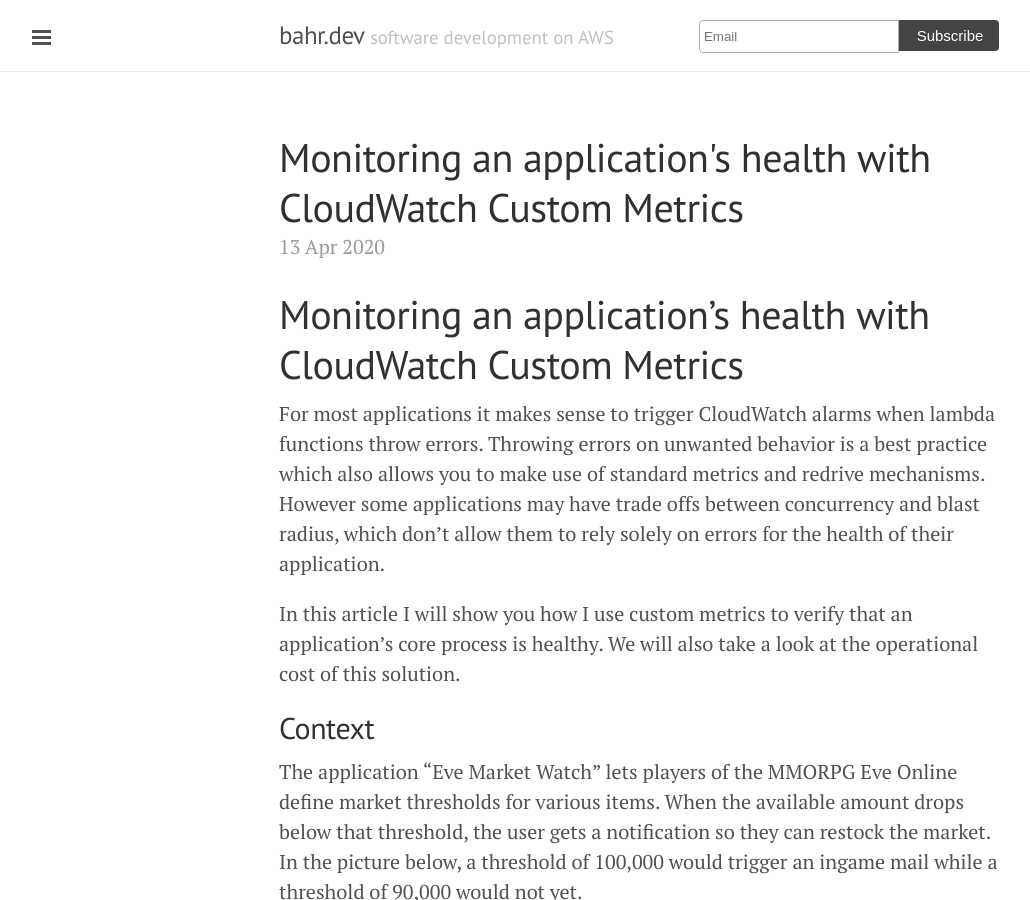
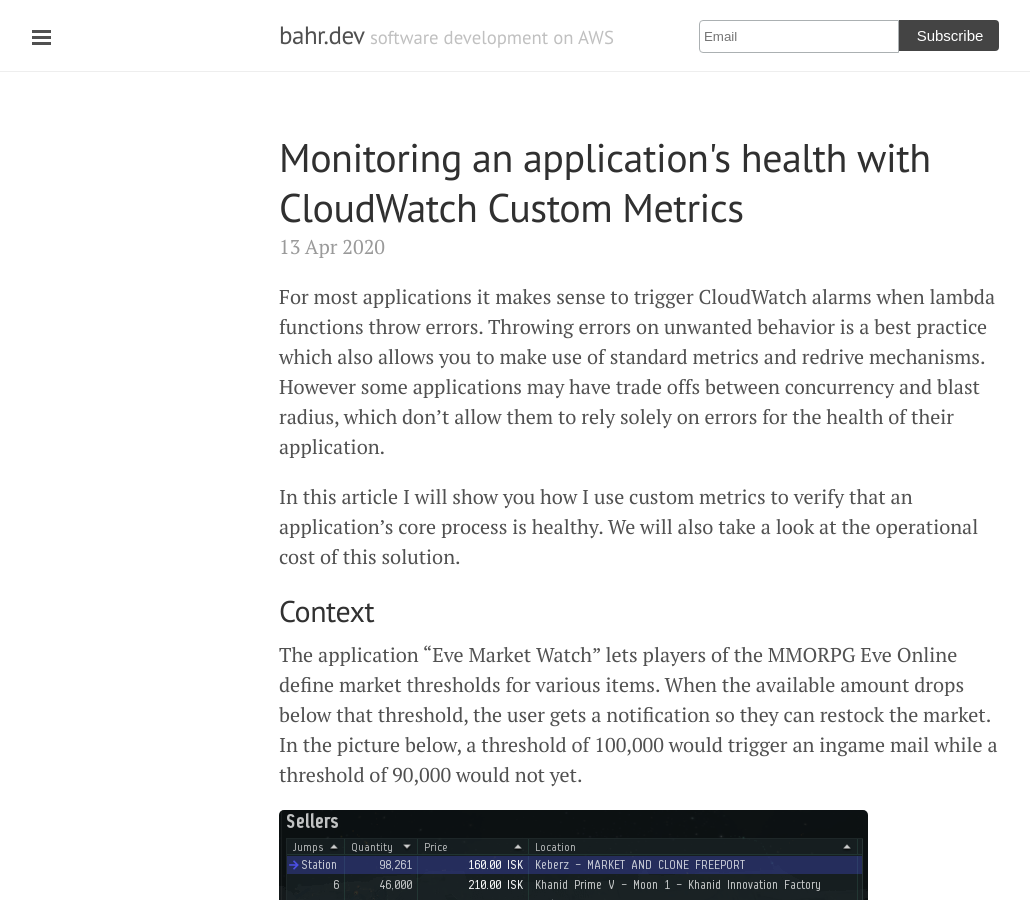
Before and after one commit to bahrmichael/bahrmichael.github.io, a Jekyll site: the page built from _posts/2020-04-13-custom-metrics.md, in a window 1280 px wide and 900 px high. Shown: the whole window, without its empty margins (1-1031 px from the left). Built offline with Jekyll 4.4.1, drawn with Linux system fonts in a browser that asks for light colours; Markdown is read by kramdown in place of the engine named in the settings; comment, search, counter and statistics services are not loaded.

Commit message:
Remove duplicate headline

```diff
--- a/_posts/2020-04-13-custom-metrics.md
+++ b/_posts/2020-04-13-custom-metrics.md
@@ -3,8 +3,6 @@
 title: "Monitoring an application's health with CloudWatch Custom Metrics"
 description: "In this article we learn how to use custom metrics to monitor the health of an application by looking at a real world example."
 ---
-
-# Monitoring an application's health with CloudWatch Custom Metrics
 
 For most applications it makes sense to trigger CloudWatch alarms when lambda functions throw errors. Throwing errors on unwanted behavior is a best practice which also allows you to make use of standard metrics and redrive mechanisms. However some applications may have trade offs between concurrency and blast radius, which don't allow them to rely solely on errors for the health of their application.
 
```
